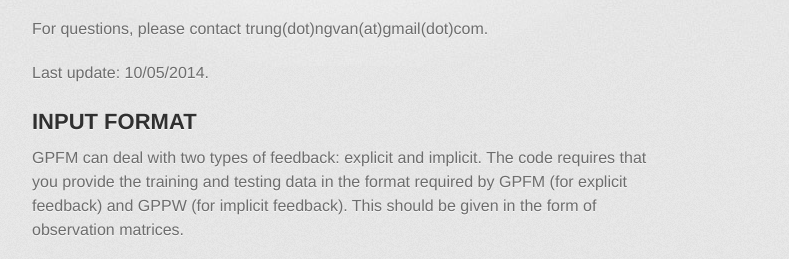
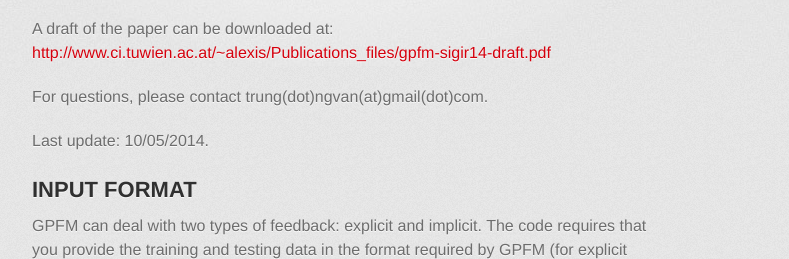
Before and after one commit to trungngv/gpfm, a plain HTML site: page index.html in a window 1280 px wide. Shown: the part 507-766 px from the top of the page, without its empty margins (298-1087 px from the left). Drawn offline with Linux system fonts and the light colour scheme; a web font is replaced by a local one.

Commit message:
Update index.html

```diff
--- a/index.html
+++ b/index.html
@@ -35,7 +35,7 @@
 <a name="gpfm" class="anchor" href="#gpfm"><span class="octicon octicon-link"></span></a>gpfm</h1>
 
 <p>This is the documentation of the code for the Gaussian process factorization machines (GPFMs) used in our SIGIR'2014 paper entitled "Gaussian Process Factorization Machines  for Context-aware Recommendations". It can be run with MATLAB or Octave (tested on version 3.6.0 on Ubuntu 12.04).</p>
-
+<p>A draft of the paper can be downloaded at: <a href="http://www.ci.tuwien.ac.at/~alexis/Publications_files/gpfm-sigir14-draft.pdf">http://www.ci.tuwien.ac.at/~alexis/Publications_files/gpfm-sigir14-draft.pdf</a></p>
 <p>For questions, please contact trung(dot)ngvan(at)gmail(dot)com.</p>
 
 <p>Last update: 10/05/2014.</p>
```
